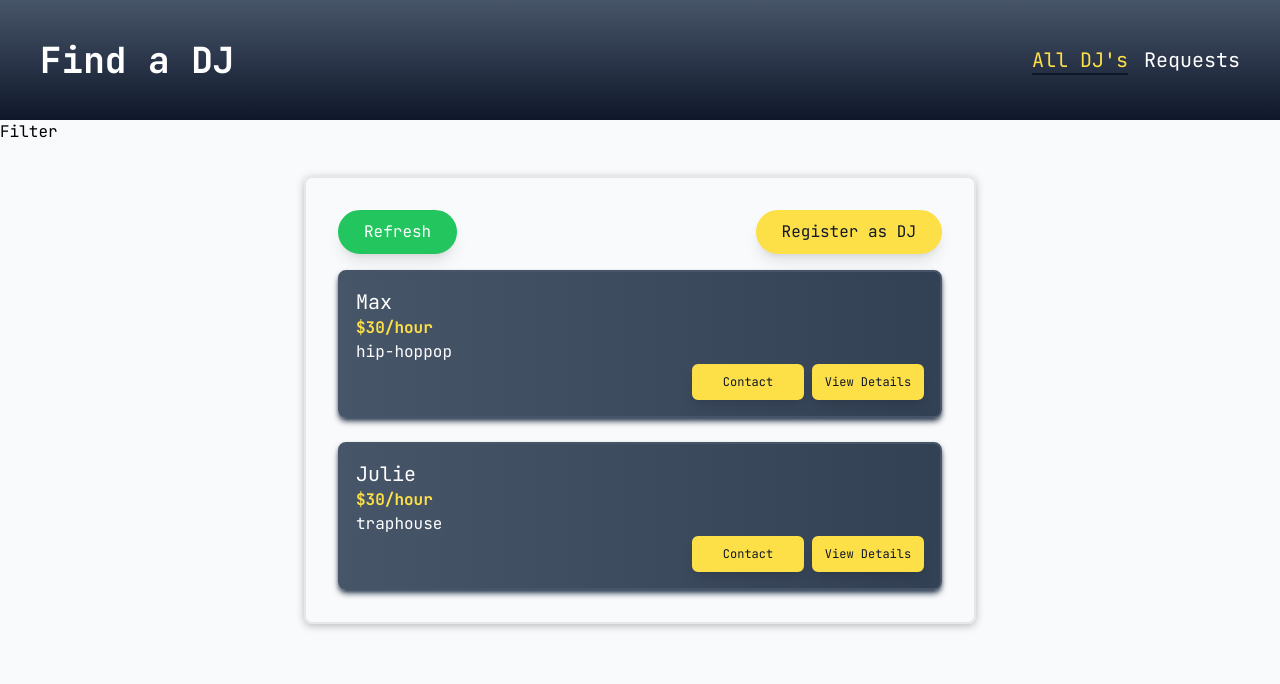
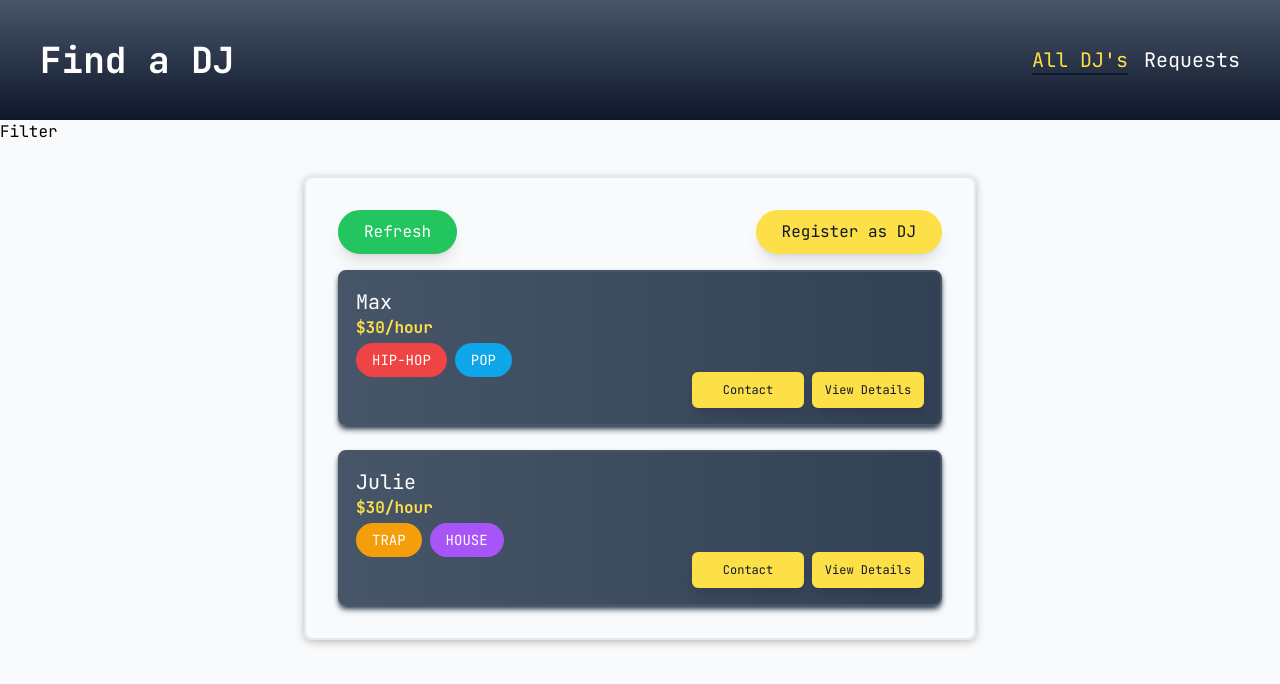
Before and after one commit to henriquecfaguiar/dj-finder, a Vue app: page /djs in a window 1280 px wide. Shown: the top 684 px of the page. Built offline with nearby package versions, Linux system fonts and the light colour scheme.

Commit message:
Add base badge component

```diff
--- /dev/null
+++ b/base-badge.css
@@ -0,0 +1,23 @@
+.badge {
+  background-color: #ccc;
+  color: #252525;
+  border-radius: 30px;
+  padding: 0.5rem 1.5rem;
+  display: inline-block;
+  margin-right: 0.5rem;
+}
+
+.frontend {
+  background-color: #3d008d;
+  color: white;
+}
+
+.backend {
+  background-color: #71008d;
+  color: white;
+}
+
+.career {
+  background-color: #8d006e;
+  color: white;
+}
--- a/src/components/djs/DjItem.vue
+++ b/src/components/djs/DjItem.vue
@@ -37,8 +37,13 @@ const djDetailsLink = computed(() => {
   >
     <h3 class="text-xl">{{ artistName }}</h3>
     <h4 class="font-bold text-yellow-300">{{ `$${rate}/hour` }}</h4>
-    <div>
-      <span v-for="genre in genres" :key="genre">{{ genre }}</span>
+    <div class="mt-2">
+      <base-badge
+        v-for="genre in props.genres"
+        :key="genre"
+        :type="genre"
+        :title="genre"
+      ></base-badge>
     </div>
     <div class="actions flex justify-end gap-2">
       <RouterLink class="item-link" :to="djContactLink">Contact</RouterLink>
--- /dev/null
+++ b/src/components/ui/BaseBagde.vue
@@ -0,0 +1,42 @@
+<script setup>
+import { computed } from 'vue';
+const props = defineProps({
+  type: {
+    type: String,
+    required: true,
+  },
+  title: {
+    type: String,
+    required: true,
+  },
+});
+
+const text = computed(() => {
+  return props.title.toUpperCase();
+});
+</script>
+
+<template>
+  <span class="badge" :class="props.type">{{ text }}</span>
+</template>
+
+<style scoped>
+.badge {
+  @apply mr-2 rounded-full px-4 py-2 text-sm;
+}
+
+.hip-hop {
+  @apply bg-red-500;
+}
+
+.pop {
+  @apply bg-sky-500;
+}
+
+.trap {
+  @apply bg-amber-500;
+}
+.house {
+  @apply bg-purple-500;
+}
+</style>
--- a/src/main.js
+++ b/src/main.js
@@ -6,6 +6,7 @@ import router from './router';
 
 import BaseCard from './components/ui/BaseCard.vue';
 import BaseButton from './components/ui/BaseButton.vue';
+import BaseBadge from './components/ui/BaseBagde.vue';
 
 import './style.css';
 
@@ -16,5 +17,6 @@ app.use(router);
 
 app.component('base-card', BaseCard);
 app.component('base-button', BaseButton);
+app.component('base-badge', BaseBadge);
 
 app.mount('#app');
```
